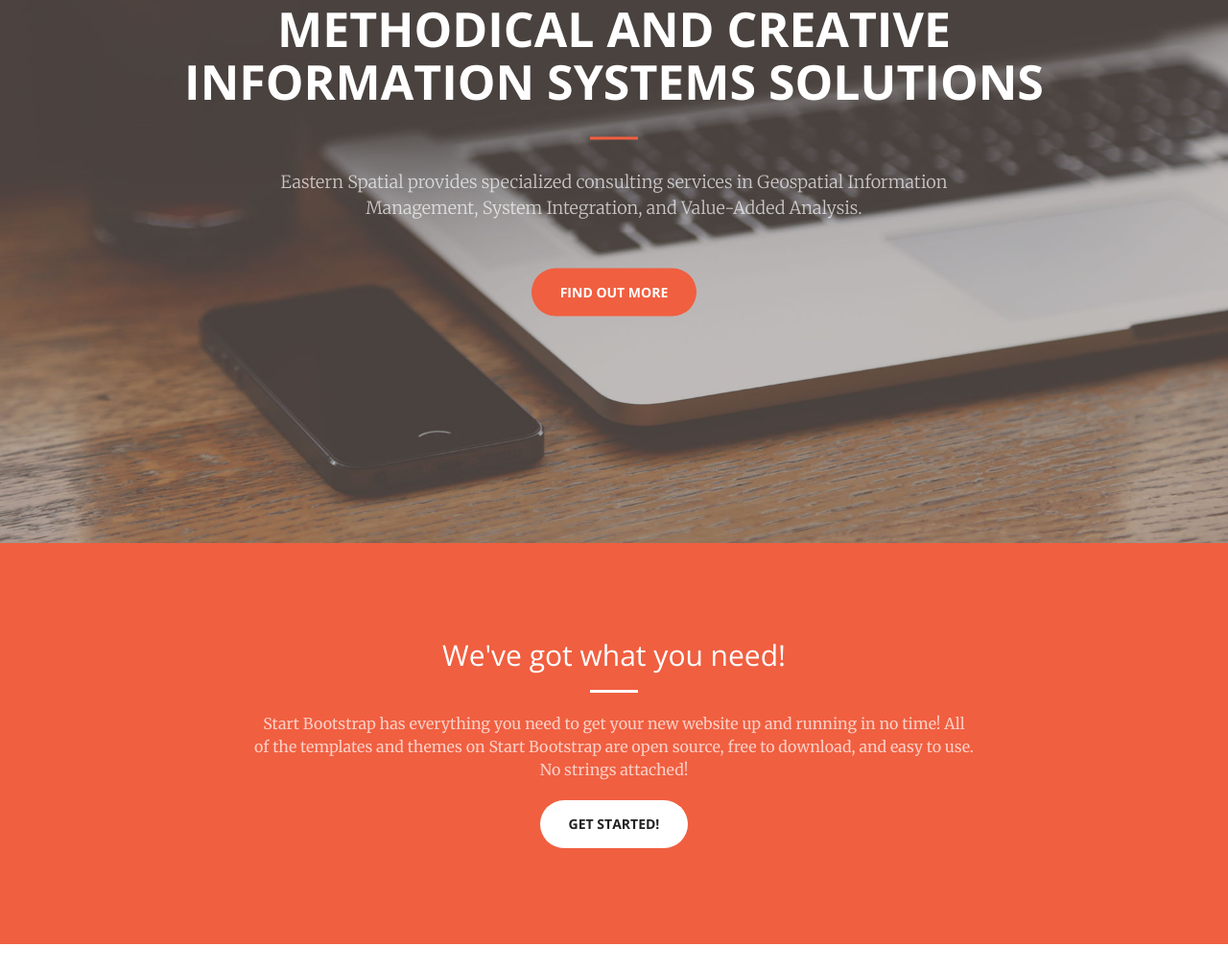
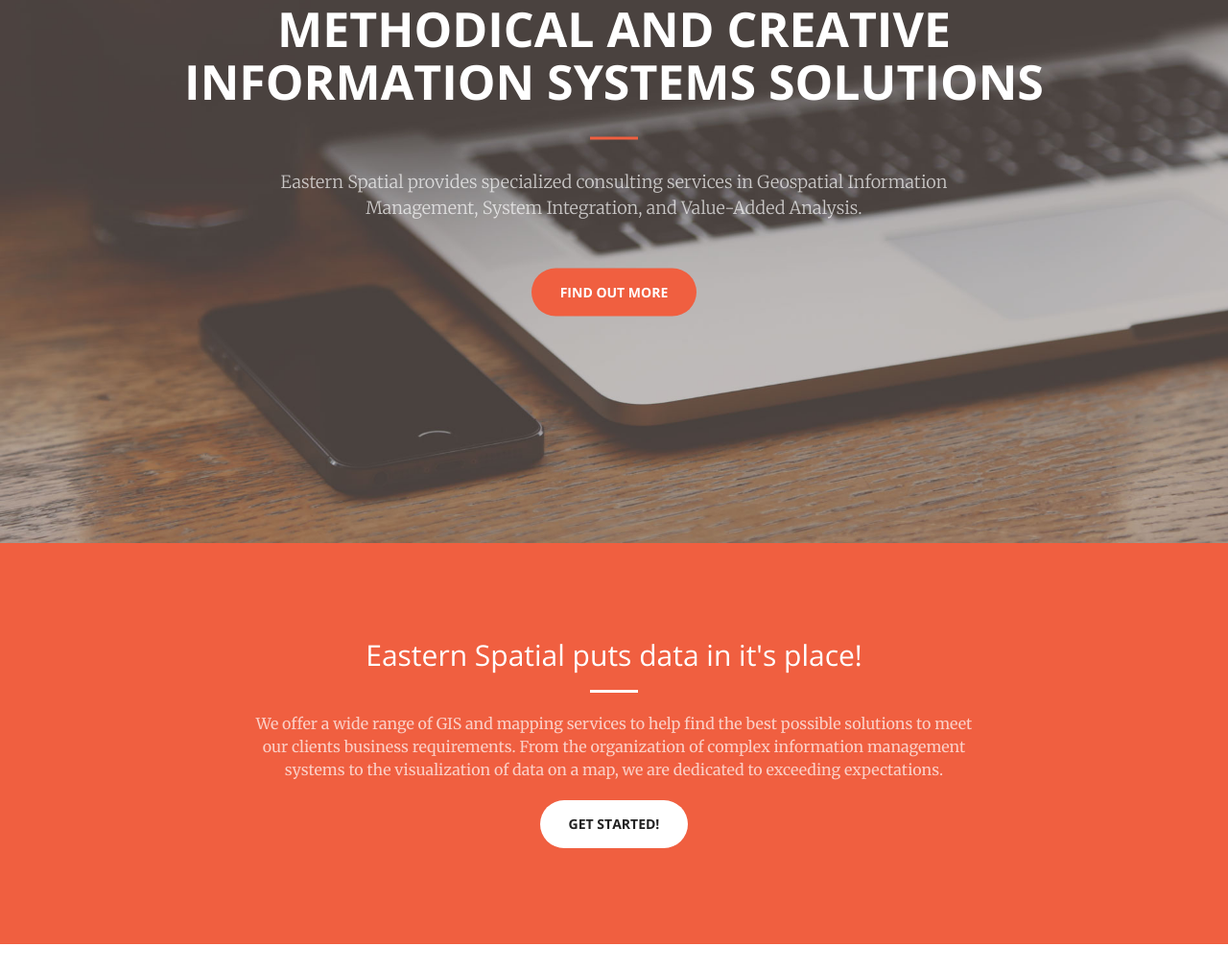
Before and after one commit to EasternSpatial/easternspatial.github.io, a website: page dev.html in a window 1280 px wide. Shown: the part 234-1245 px from the top of the page at 96% size. Drawn offline with nearby package versions, Linux system fonts and the light colour scheme.

Commit message:
update dev site

```diff
--- a/dev.html
+++ b/dev.html
@@ -83,9 +83,9 @@
         <div class="container">
             <div class="row">
                 <div class="col-lg-8 col-lg-offset-2 text-center">
-                    <h2 class="section-heading">We've got what you need!</h2>
+                    <h2 class="section-heading">Eastern Spatial puts data in it's place!</h2>
                     <hr class="light">
-                    <p class="text-faded">Start Bootstrap has everything you need to get your new website up and running in no time! All of the templates and themes on Start Bootstrap are open source, free to download, and easy to use. No strings attached!</p>
+                    <p class="text-faded">We offer a wide range of GIS and mapping services to help find the best possible solutions to meet our clients business requirements. From the organization of complex information management systems to the visualization of data on a map, we are dedicated to exceeding expectations.    </p>
                     <a href="#services" class="page-scroll btn btn-default btn-xl sr-button">Get Started!</a>
                 </div>
             </div>
```
